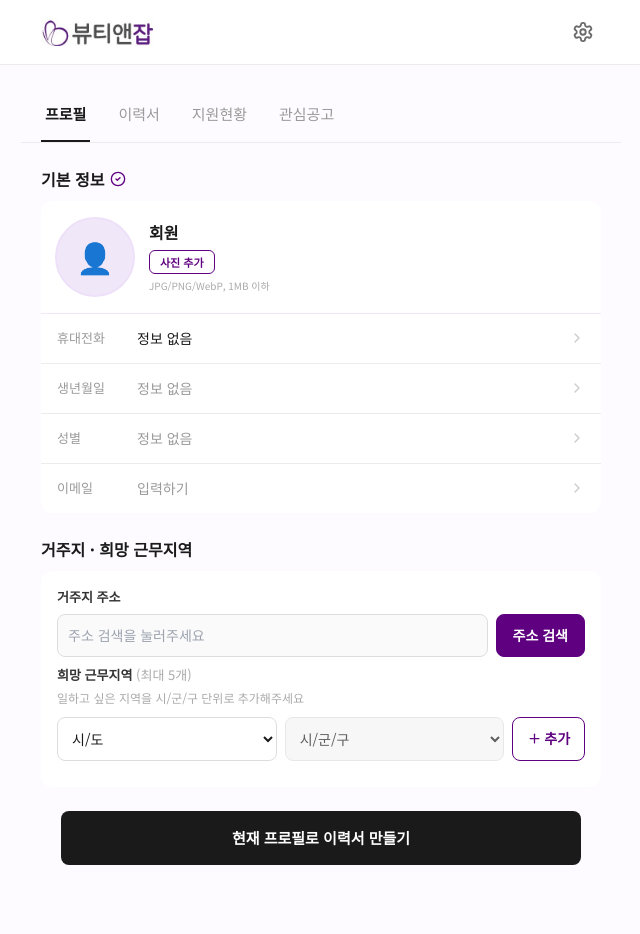
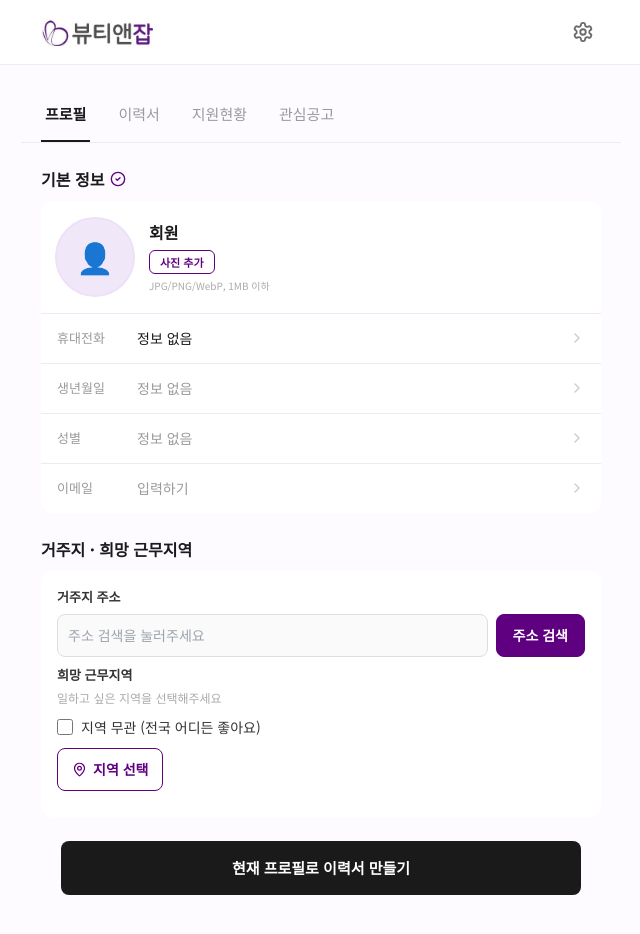
Before and after one commit to jiwone73/beauty-and-job, a Next.js app: page /profile in a window 1280 px wide. Shown: the top 934 px of the page, without its empty margins (319-959 px from the left). Built offline with nearby package versions, Linux system fonts and the light colour scheme; a web font is replaced by a local one.

Commit message:
feat: 프로필 희망지역을 RegionSelectModal로 교체(다중선택/시도전체/지역무관)

```diff
--- a/app/profile/page.tsx
+++ b/app/profile/page.tsx
@@ -3,7 +3,8 @@ import { useState, useEffect } from "react";
 import { useRouter } from "next/navigation";
 import Image from "next/image";
 import Link from "next/link";
-import { Settings, ChevronRight, Plus, CheckCircle2, X } from "lucide-react";
+import { Settings, ChevronRight, Plus, CheckCircle2, X, MapPin } from "lucide-react";
+import RegionSelectModal from "@/components/RegionSelectModal";
 import { useSignupStore } from "@/lib/store/signupStore";
 import { useAuthStore } from "@/lib/store/authStore";
 import { useBookmarkStore } from "@/lib/store/bookmarkStore";
@@ -53,6 +54,7 @@ export default function ProfilePage() {
   const [preferredRegions, setPreferredRegions] = useState<{ sido: string; sigungu: string }[]>([]);
   const [prefSido, setPrefSido] = useState("");
   const [prefSigungu, setPrefSigungu] = useState("");
+  const [prefModalOpen, setPrefModalOpen] = useState(false);
 
   useEffect(() => {
     const token = localStorage.getItem("access_token");
@@ -122,6 +124,36 @@ export default function ProfilePage() {
     script.src = "https://t1.daumcdn.net/mapjsapi/bundle/postcode/prod/postcode.v2.js";
     script.onload = run;
     document.body.appendChild(script);
+  };
+
+  // 프로필 → 모달 형식: [{sido,sigungu}] → ["서울특별시 강남구","경기도 전체"]
+  const toModalRegions = (regions: { sido: string; sigungu: string }[]) =>
+    regions
+      .filter((r) => r.sido !== "지역 무관")
+      .map((r) => (r.sigungu ? `${r.sido} ${r.sigungu}` : `${r.sido} 전체`));
+
+  // 모달 → 프로필 형식: ["서울특별시 강남구","경기도 전체"] → [{sido,sigungu}]
+  const fromModalRegions = (arr: string[]) =>
+    arr.map((s) => {
+      const lastSpace = s.lastIndexOf(" ");
+      const sido = s.slice(0, lastSpace);
+      const tail = s.slice(lastSpace + 1);
+      return { sido, sigungu: tail === "전체" ? "" : tail };
+    });
+
+  // 모달에서 "적용하기" → 프로필 형식으로 저장
+  const applyPrefModal = async (modalRegions: string[]) => {
+    const next = fromModalRegions(modalRegions);
+    setPreferredRegions(next);
+    await patchUser({ preferred_regions: next });
+  };
+
+  // "지역 무관" 토글
+  const toggleAnyRegion = async () => {
+    const isAny = preferredRegions.some((r) => r.sido === "지역 무관");
+    const next = isAny ? [] : [{ sido: "지역 무관", sigungu: "" }];
+    setPreferredRegions(next);
+    await patchUser({ preferred_regions: next });
   };
 
   // 희망 근무지역 추가
@@ -444,33 +476,32 @@ export default function ProfilePage() {
                 )}
 
                 <label style={{ fontSize: "13px", fontWeight: 600, color: "#333", display: "block", marginBottom: "4px" }}>
-                  희망 근무지역 <span style={{ color: "#aaa", fontWeight: 400 }}>(최대 5개)</span>
+                  희망 근무지역
                 </label>
-                <p style={{ fontSize: "12px", color: "#aaa", marginBottom: "10px" }}>일하고 싶은 지역을 시/군/구 단위로 추가해주세요</p>
-                <div style={{ display: "flex", gap: "8px", marginBottom: "10px" }}>
-                  <select value={prefSido} onChange={(e) => { setPrefSido(e.target.value); setPrefSigungu(""); }}
-                    style={{ flex: 1, minWidth: 0, padding: "10px", border: "1px solid #ddd", borderRadius: "8px", fontSize: "14px", background: "#fff" }}>
-                    <option value="">시/도</option>
-                    <option value="지역 무관">지역 무관 (전국)</option>
-                    {SIDO_LIST.map((s) => <option key={s} value={s}>{s}</option>)}
-                  </select>
-                  <select value={prefSigungu} onChange={(e) => setPrefSigungu(e.target.value)}
-                    disabled={!prefSido || prefSido === "세종특별자치시"}
-                    style={{ flex: 1, minWidth: 0, padding: "10px", border: "1px solid #ddd", borderRadius: "8px", fontSize: "14px", background: (!prefSido || prefSido === "세종특별자치시") ? "#f5f5f5" : "#fff" }}>
-                    <option value="">{prefSido === "세종특별자치시" ? "해당 없음" : "시/군/구"}</option>
-                    {getSigunguList(prefSido).map((g) => <option key={g} value={g}>{g}</option>)}
-                  </select>
-                  <button onClick={addPreferredRegion}
-                    style={{ padding: "10px 14px", borderRadius: "8px", border: "1px solid #5f0080", background: "#fff", color: "#5f0080", fontSize: "14px", fontWeight: 600, cursor: "pointer", display: "flex", alignItems: "center", gap: "2px", whiteSpace: "nowrap" }}>
-                    <Plus size={15} /> 추가
+                <p style={{ fontSize: "12px", color: "#aaa", marginBottom: "10px" }}>일하고 싶은 지역을 선택해주세요</p>
+
+                {/* 지역 무관 체크 */}
+                <label style={{ display: "flex", alignItems: "center", gap: "8px", marginBottom: "10px", cursor: "pointer", fontSize: "14px", color: "#333" }}>
+                  <input type="checkbox"
+                    checked={preferredRegions.some((r) => r.sido === "지역 무관")}
+                    onChange={toggleAnyRegion}
+                    style={{ width: "16px", height: "16px", accentColor: "#5f0080", cursor: "pointer" }} />
+                  지역 무관 (전국 어디든 좋아요)
+                </label>
+
+                {/* 지역 선택 버튼 (지역 무관이면 비활성) */}
+                {!preferredRegions.some((r) => r.sido === "지역 무관") && (
+                  <>
+                    <button onClick={() => setPrefModalOpen(true)}
+                      style={{ display: "flex", alignItems: "center", gap: "6px", padding: "10px 14px", borderRadius: "8px", border: "1px solid #5f0080", background: "#fff", color: "#5f0080", fontSize: "14px", fontWeight: 600, cursor: "pointer", marginBottom: "10px" }}>
+                      <MapPin size={15} /> 지역 선택
                     </button>
-                </div>
                     {preferredRegions.length > 0 && (
                       <div style={{ display: "flex", flexWrap: "wrap", gap: "8px" }}>
                         {preferredRegions.map((r, i) => (
                           <span key={`${r.sido}-${r.sigungu}-${i}`}
                             style={{ display: "inline-flex", alignItems: "center", gap: "6px", padding: "6px 8px 6px 12px", borderRadius: "20px", background: "#f3e5f5", color: "#5f0080", fontSize: "13px", fontWeight: 600 }}>
-                        {r.sigungu ? `${r.sido} ${r.sigungu}` : r.sido}
+                            {r.sigungu ? `${r.sido} ${r.sigungu}` : `${r.sido} 전체`}
                             <button onClick={() => removePreferredRegion(i)}
                               style={{ display: "flex", border: "none", background: "transparent", color: "#5f0080", cursor: "pointer", padding: 0 }}
                               aria-label="삭제">
@@ -480,8 +511,17 @@ export default function ProfilePage() {
                         ))}
                       </div>
                     )}
+                  </>
+                )}
               </div>
             </section>
+
+            <RegionSelectModal
+              open={prefModalOpen}
+              initial={toModalRegions(preferredRegions)}
+              onClose={() => setPrefModalOpen(false)}
+              onApply={applyPrefModal}
+            />
 
             {dbJobType === "OFFICE" && (
               <section className="profile-section">
```
Lines whose indentation alone changed are shown as unchanged.
